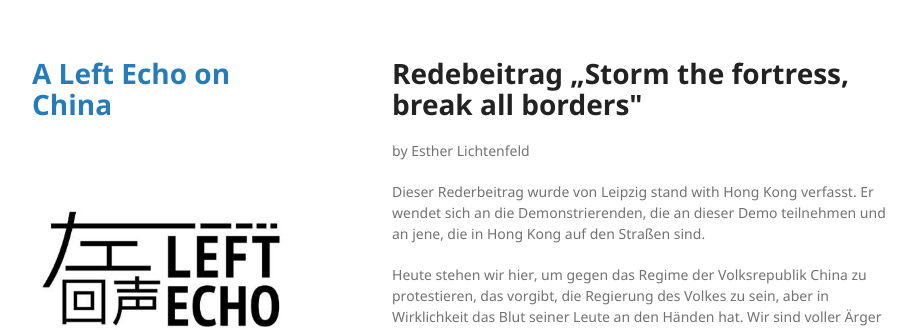
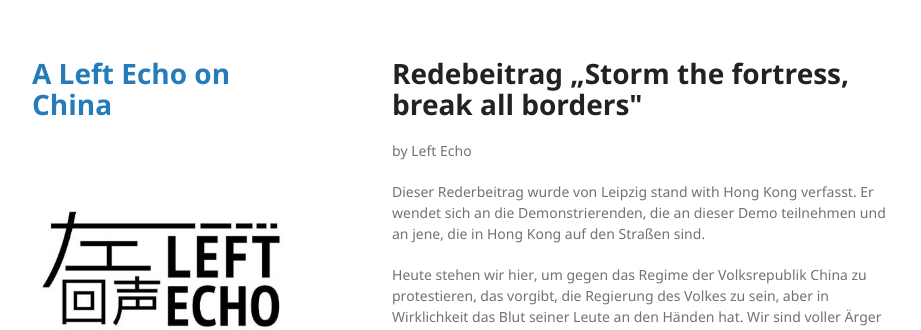
Before and after one commit to leftecho/leftecho.github.io, a Jekyll site: the page built from assets/text/demonstrationspeech_de.md, in a window 1280 px wide and 900 px high. Shown: the top 330 px of the window, without its empty margins (178-1099 px from the left). Built offline with Jekyll 4.4.1, drawn with Linux system fonts in a browser that asks for light colours.

Commit message:
Update demonstrationspeech_de.md

```diff
--- a/assets/text/demonstrationspeech_de.md
+++ b/assets/text/demonstrationspeech_de.md
@@ -1,7 +1,7 @@
 ---
 layout: post
 title: Redebeitrag „Storm the fortress, break all borders"
-author: Esther Lichtenfeld
+author: Left Echo
 ---
 
 Dieser Rederbeitrag wurde von Leipzig stand with Hong Kong verfasst. Er
```
